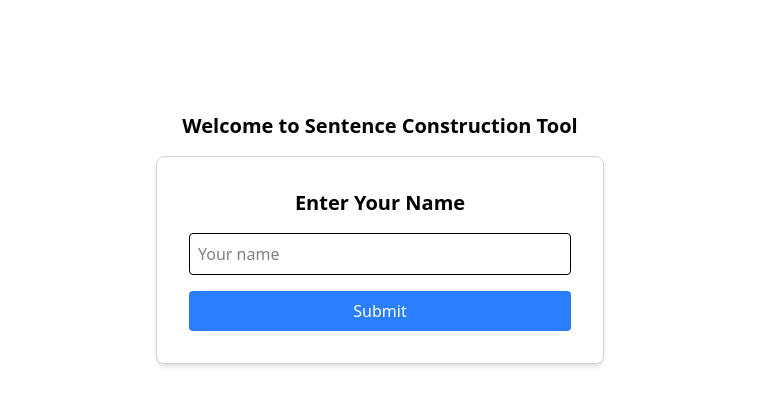
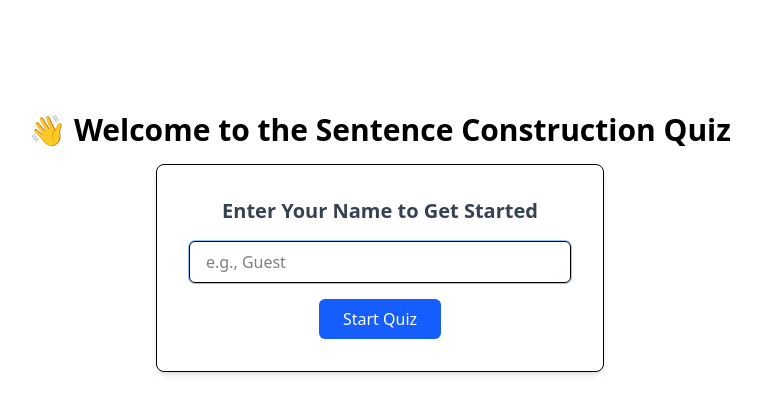
Before and after one commit to singhyashe15/Sentence-Construction-Tool, a React (Vite) app: page / in a window 1280 px wide. Shown: the top 414 px of the page, without its empty margins (260-1021 px from the left). Built offline with nearby package versions, Linux system fonts and the light colour scheme.

Commit message:
made interactive

```diff
--- a/src/pages/EnterName.jsx
+++ b/src/pages/EnterName.jsx
@@ -1,40 +1,69 @@
-import React from "react";
+import React, { useState, useRef, useEffect } from "react";
 import { useNavigate } from "react-router-dom";
 import { useUser } from "../context/UserContext.jsx";
 import toast from "react-hot-toast";
 
 const EnterName = () => {
-  const {name,setName } = useUser(); //storing the name in useContext Hook
+  const { name, setName } = useUser();
   const navigate = useNavigate();
+  const [shake, setShake] = useState(false);
+  const inputRef = useRef(null);
 
-  // handle the submit buttton
+  useEffect(() => {
+    inputRef.current?.focus();
+  }, []);
+
   const handleSubmit = (e) => {
-    e.preventDefault()
-    if (name.trim() && name !== null) {
-      navigate("/display",{replace:true}); // Navigate to sentence quiz
+    e.preventDefault();
+
+    if (name.trim()) {
+      toast.success(`Hello, ${name}! Let's begin 🚀`);
+      navigate("/display", { replace: true });
     } else {
-      toast.error("Enter your name first");
+      toast.error("Please enter your name first!");
+      setShake(true);
+      setTimeout(() => setShake(false), 500);
     }
   };
 
   return (
-    <div className="max-w-3xl mx-auto mt-16 p-4 flex flex-col items-center justify-center overflow-hidden">
-      <h1 className="text-xl font-bold mb-4">Welcome to Sentence Construction Tool</h1>
-      <div className="p-8 flex flex-col bg-white shadow-md rounded-lg text-center border border-gray-300 max-w-md w-full">
-        <h2 className="text-xl font-bold mb-4">Enter Your Name</h2>
-        <input //enter your name
+    <div className="max-w-3xl mx-auto mt-16 p-4 flex flex-col items-center justify-center">
+      <h1 className="text-2xl sm:text-3xl font-bold mb-4 text-center">
+        👋 Welcome to the Sentence Construction Quiz
+      </h1>
+
+      <div
+        className={`p-8 bg-white shadow-md rounded-lg border w-full max-w-md text-center transition-all duration-300 ${
+          shake ? "animate-shake" : ""
+        }`}
+      >
+        <h2 className="text-xl font-semibold mb-4 text-gray-700">
+          Enter Your Name to Get Started
+        </h2>
+
+        <form onSubmit={handleSubmit}>
+          <input
             type="text"
+            ref={inputRef}
             value={name}
             onChange={(e) => setName(e.target.value)}
-          className="border p-2 rounded w-full"
-          placeholder="Your name"
+            placeholder="e.g., Guest"
+            className="w-full px-4 py-2 border rounded-md focus:outline-none focus:ring focus:ring-blue-300"
           />
-        <button //submit the name
-          onClick={handleSubmit}
-          className="mt-4 px-4 py-2 bg-blue-500 text-white rounded cursor-pointer hover:bg-blue-400"
+
+          {name && (
+            <p className="text-sm text-green-600 mt-2">
+              👍 Hi <strong>{name}</strong>! Ready to test your skills?
+            </p>
+          )}
+
+          <button
+            type="submit"
+            className="mt-4 px-6 py-2 bg-blue-600 text-white rounded-md hover:bg-blue-500 transition cursor-pointer"
           >
-          Submit
+            Start Quiz
           </button>
+        </form>
       </div>
     </div>
   );
```
Lines whose indentation alone changed are shown as unchanged.
